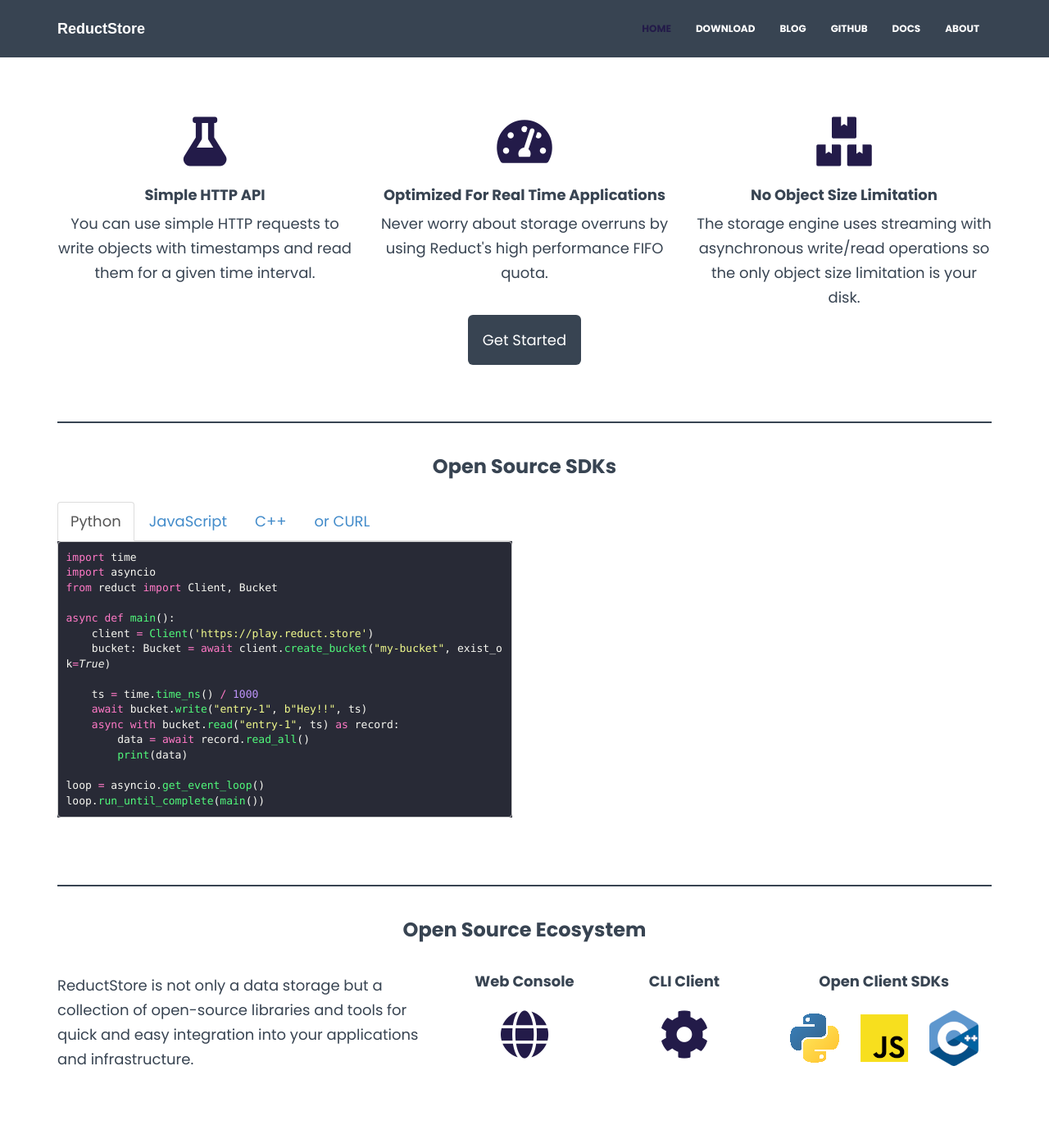
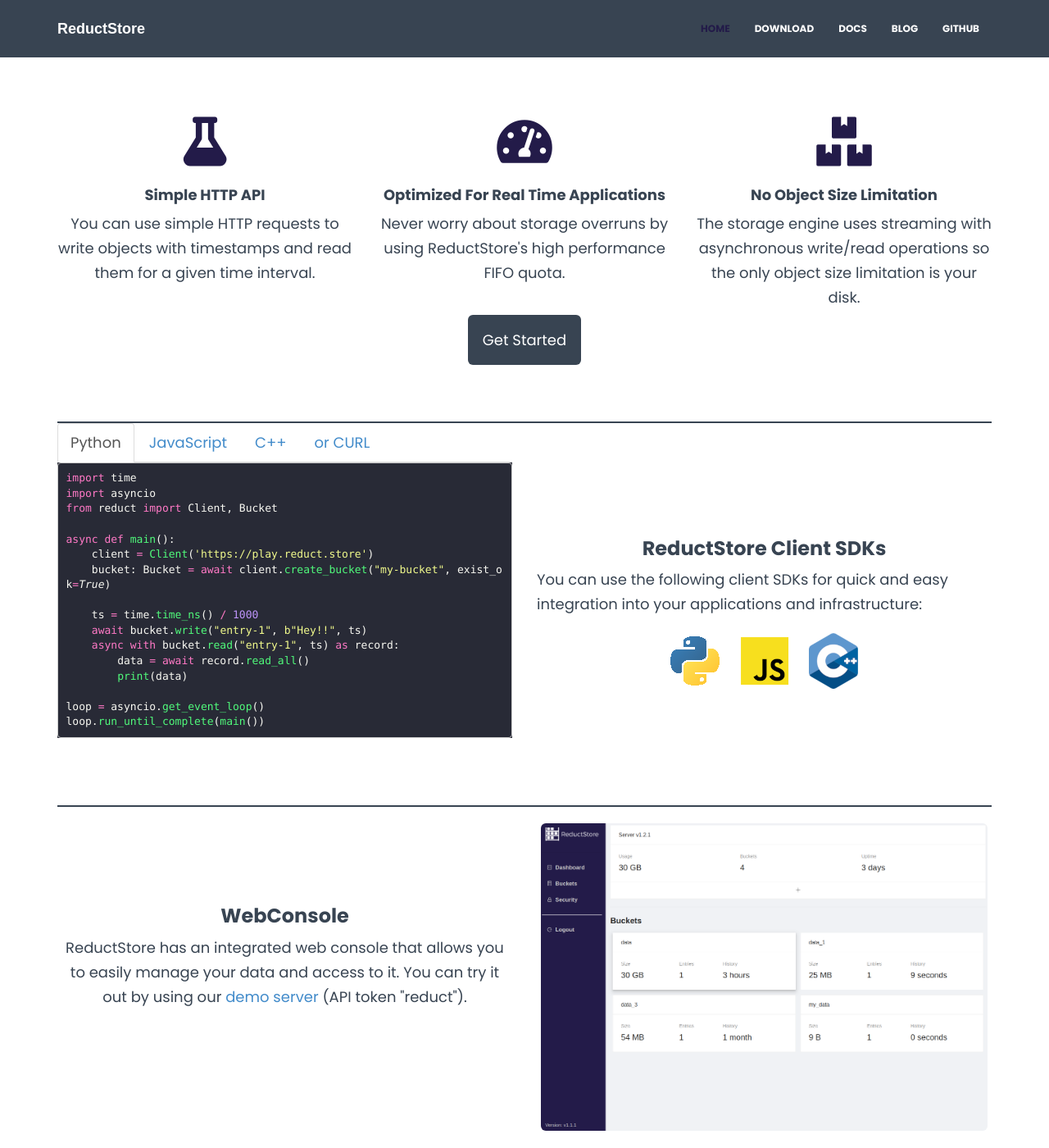
Before and after one commit to reductstore/homepage, a Jekyll site: the page built from index.html, in a window 1280 px wide and 1400 px high, scrolled down 443 px. Shown: the whole window at 82% size. Built offline with Jekyll 4.4.1, drawn with Linux system fonts in a browser that asks for light colours; nearby versions of some CDN libraries.

Commit message:
update main page

```diff
--- /dev/null
+++ b/_includes/examples.html
@@ -0,0 +1,29 @@
+<ul class="nav nav-tabs" role="tablist">
+    <li role="presentation" class="active">
+        <a href="#python" aria-controls="python" role="tab" data-toggle="tab">Python</a>
+    </li>
+    <li role="presentation">
+        <a href="#js" aria-controls="js" role="tab" data-toggle="tab">JavaScript</a>
+    </li>
+    <li role="presentation">
+        <a href="#cpp" aria-controls="cpp" role="tab" data-toggle="tab">C++</a>
+    </li>
+    <li role="presentation">
+        <a href="#curl" aria-controls="curl" role="tab" data-toggle="tab">or CURL</a>
+    </li>
+</ul>
+
+<div class="tab-content" id="UsageTab">
+    <div role="tabpanel" class="tab-pane active" id="python">
+        {% include snippets/python.html %}
+    </div>
+    <div role="tabpanel" class="tab-pane" id="js">
+        {% include snippets/js.html %}
+    </div>
+    <div role="tabpanel" class="tab-pane" id="cpp">
+        {% include snippets/cpp.html %}
+    </div>
+    <div role="tabpanel" class="tab-pane" id="curl">
+        {% include snippets/curl.html %}
+    </div>
+</div>
--- a/_includes/nav.html
+++ b/_includes/nav.html
@@ -15,25 +15,18 @@
                 <li {% if page.title=="Home" %}class="active" {% endif %}><a href="{{"/" | prepend: site.baseurl
                     }}">HOME</a>
                 </li>
-        <li {% if page.title=="Download" %}class="active" {% endif %}><a href="{{"/download" | prepend: site.baseurl
+                <li {% if page.title=="Download" %}class="active" {% endif %}><a href="{{"/download" | prepend:
+                    site.baseurl
                     }}">DOWNLOAD</a>
                 </li>
+                <li><a href="https://docs.reduct.store">DOCS</a></li>
+
                 <li {% if page.title=="Blog" %}class="active" {% endif %}><a href="{{"/blog" | prepend: site.baseurl
                     }}">BLOG</a>
                 </li>
 
                 <li><a href="https://github.com/reductstore/reductstore">GITHUB</a></li>
-        <li><a href="https://docs.reduct.store">DOCS</a></li>
-        <li class="dropdown">
-          <a class="nav-link dropdown-toggle" href="#" id="navbarDropdownMenuLink" data-toggle="dropdown"
-             aria-haspopup="true" aria-expanded="false">
-            ABOUT
-          </a>
-          <ul class="dropdown-menu" aria-labelledby="navbarDropdownMenuLink">
-            <li><a class="nav dropdown-item" href="/story">Our Story</a></li>
-            <li><a class="nav dropdown-item" href="/roadmap">Roadmap</a></li>
-          </ul>
-        </li>
+
             </ul>
         </div><!--/.nav-collapse -->
     </div>
--- a/index.html
+++ b/index.html
@@ -18,15 +18,14 @@
                 <i class="fas fa-tachometer-alt" aria-hidden="true"></i>
                 <span class="sr-only">An image of a cog</span>
                 <h4>Optimized For Real Time Applications</h4>
-        <p>Never worry about storage overruns by using Reduct's high performance FIFO quota.</p>
+                <p>Never worry about storage overruns by using ReductStore's high performance FIFO quota.</p>
             </div>
             <div class="col-md-4">
                 <i class="fas fa-boxes" aria-hidden="true"></i>
                 <span class="sr-only">An image of a box</span>
                 <h4>No Object Size Limitation</h4>
                 <p>The storage engine uses streaming with asynchronous write/read operations so the only object size
-          limitation is
-          your disk.
+                    limitation is your disk.
                 </p>
             </div>
         </div>
@@ -34,79 +33,20 @@
             <p>
                 <a href="/download" class="btn-lg btn-theme" style="padding: 1em">Get Started</a>
             </p>
-
         </div>
 
         <div style="margin-top: 4em; margin-bottom: 4em">
             <div class="hline"></div>
-      <h3 class="text-center" style="padding: 20px">Open Source SDKs</h3>
             <div class="row">
                 <div class="col-lg-6 col-lg-offset-0 text-left hidden-xs">
-          <ul class="nav nav-tabs" role="tablist">
-            <li role="presentation" class="active">
-              <a href="#python" aria-controls="python" role="tab" data-toggle="tab">Python</a>
-            </li>
-            <li role="presentation">
-              <a href="#js" aria-controls="js" role="tab" data-toggle="tab">JavaScript</a>
-            </li>
-            <li role="presentation">
-              <a href="#cpp" aria-controls="cpp" role="tab" data-toggle="tab">C++</a>
-            </li>
-            <li role="presentation">
-              <a href="#curl" aria-controls="curl" role="tab" data-toggle="tab">or CURL</a>
-            </li>
-          </ul>
-
-          <div class="tab-content" id="UsageTab">
-            <div role="tabpanel" class="tab-pane active" id="python">
-              {% include snippets/python.html %}
+                    {% include examples.html %}
                 </div>
-            <div role="tabpanel" class="tab-pane" id="js">
-              {% include snippets/js.html %}
-            </div>
-            <div role="tabpanel" class="tab-pane" id="cpp">
-              {% include snippets/cpp.html %}
-            </div>
-            <div role="tabpanel" class="tab-pane" id="curl">
-              {% include snippets/curl.html %}
-            </div>
-          </div>
-        </div>
-      </div>
-    </div>
-    <div style="margin-top: 4em; margin-bottom: 4em">
-      <div class="hline"></div>
-      <h3 class="text-center" style="padding: 20px">Open Source Ecosystem</h3>
-      <div class="row centered">
-        <div class="col-md-5">
-          <p class="text-left">
-            ReductStore is not only a data storage but a collection of open-source libraries and tools
-            for quick and
-            easy integration into your applications and infrastructure.
-          </p>
-        </div>
-
-        <div class="col-md-2 col-md-offset-0">
-          <h4 class="text-center">Web Console</h4>
-          <div class="text-center">
-            <a href="https://github.com/reductstore/web-console">
-              <i class="fas fa-globe"></i>
-              <!--                            <img src="assets/img/blog/thumbs/web-console.png" alt="ReductStore Web Console"/>-->
-            </a>
-          </div>
-        </div>
-        <div class="col-md-2 col-md-offset-0">
-          <h4 class="text-center">CLI Client</h4>
-          <div class="text-center">
-            <a href="https://github.com/reductstore/reduct-cli">
-              <i class="fas fa-cog"></i>
-              <!--                            <img src="assets/img/blog/thumbs/web-console.png" alt="ReductStore CLI Client"/>-->
-            </a>
-          </div>
-        </div>
-        <div class="col-md-3 col-md-offset-0">
-          <h4 class="text-center">Open Client SDKs</h4>
-          <div class="text-center" style="margin-top: 25px">
+                <div class="col-md-6 col-md-offset-0" style="margin-top: 120px">
+                    <h3 class="text-center">ReductStore Client SDKs</h3>
+                    <div class="text-left">
+                        You can use the following client SDKs for quick and easy integration into your applications and
+                        infrastructure:
+                        <div class="text-center" style="margin-top: 20px">
                             <a href="https://github.com/reductstore/reduct-py" style="padding: 10px">
                                 <img src="assets/img/blog/thumbs/python.png" alt="ReductStore Client SDK for Python"/>
                             </a>
@@ -119,6 +59,28 @@
                         </div>
                     </div>
                 </div>
+            </div>
+        </div>
+        <div style="margin-top: 4em; margin-bottom: 4em">
+            <div class="hline"></div>
+            <div class="row centered">
+                <div class="col-md-6">
+                    <h3 class="text-center" style="margin-top: 120px">WebConsole</h3>
+                    <p>
+                        ReductStore has an integrated web console that allows you to easily manage your data and access
+                        to it. You can try it out by using our <a href="https://play.reduct.store"> demo server </a>
+                        (API token "reduct").
+                    </p>
+
+                </div>
+
+                <div class="col-md-6 col-md-offset-0" style="padding: 20px">
+                    <a href="https://github.com/reductstore/web-console">
+                        <img src="assets/img/web-console.png" class="img-rounded img-responsive" alt="ReductStore Web Console"/>
+                        <!--                            <img src="assets/img/blog/thumbs/web-console.png" alt="ReductStore Web Console"/>-->
+                    </a>
+                </div>
+            </div>
 
         </div>
     </div>
```
Also changed, not shown: assets/img/web-console.png (added). Lines whose indentation alone changed are shown as unchanged.
